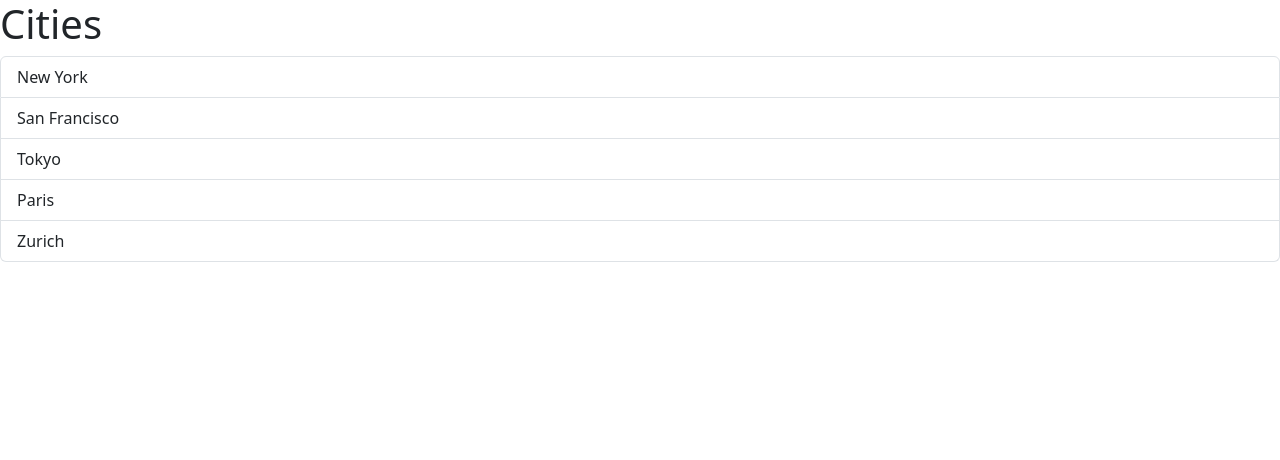
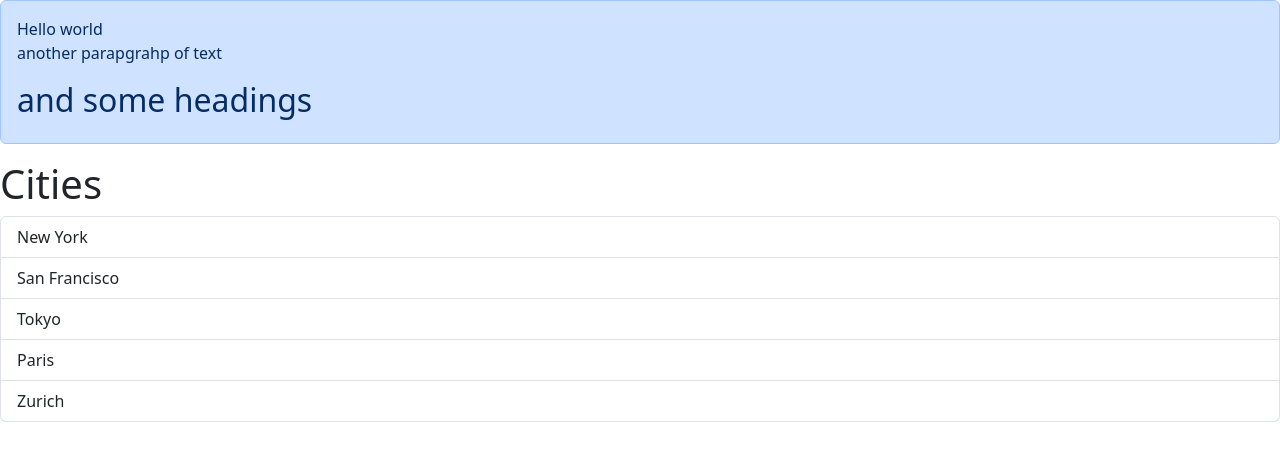
Before and after one commit to Dan-Lueers/cwm-react18, a React (Vite) app: page / in a window 1280 px wide. Shown: the top 460 px of the page. Built offline with nearby package versions, Linux system fonts and the light colour scheme.

Commit message:
created alert component and passing children as Props

```diff
--- a/src/App.tsx
+++ b/src/App.tsx
@@ -1,3 +1,4 @@
+import Alert from './components/Alert';
 import ListGroup from './components/ListGroup';
 
 function App() {
@@ -7,6 +8,10 @@ function App() {
   };
   return (
     <div>
+      <Alert>
+        Hello world <p>another parapgrahp of text</p>
+        <h2>and some headings</h2>
+      </Alert>
       <ListGroup
         items={items}
         heading='Cities'
--- /dev/null
+++ b/src/components/Alert.tsx
@@ -0,0 +1,11 @@
+import { ReactNode } from 'react';
+
+interface Props {
+  children: ReactNode;
+}
+
+const Alert = ({ children }: Props) => {
+  return <div className='alert alert-primary'>{children}</div>;
+};
+
+export default Alert;
```
